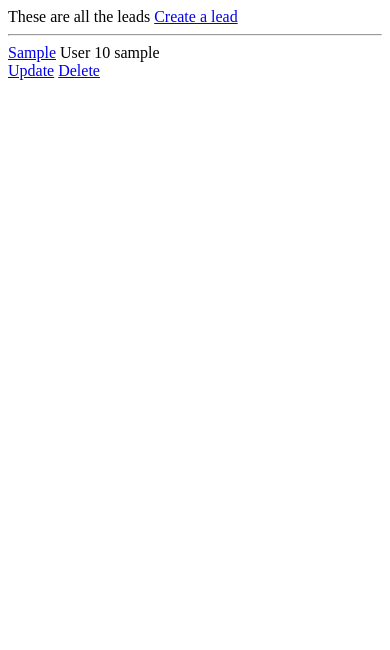
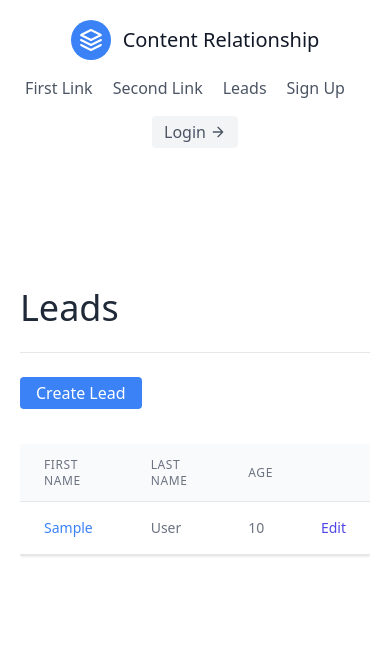
Before and after one commit to devdattakhoche/CRM-Django, a Django app: page /leads/ in a window 390 px wide. Shown: the top 650 px of the page. Run offline with Django 3.2, Linux system fonts and the light colour scheme; tables that the repository leaves empty hold one stand-in row (values such as "Sample post").

Commit message:
Added Styles

```diff
--- a/djcrm/urls.py
+++ b/djcrm/urls.py
@@ -1,23 +1,16 @@
-"""djcrm URL Configuration
-
-The `urlpatterns` list routes URLs to views. For more information please see:
-    https://docs.djangoproject.com/en/3.2/topics/http/urls/
-Examples:
-Function views
-    1. Add an import:  from my_app import views
-    2. Add a URL to urlpatterns:  path('', views.home, name='home')
-Class-based views
-    1. Add an import:  from other_app.views import Home
-    2. Add a URL to urlpatterns:  path('', Home.as_view(), name='home')
-Including another URLconf
-    1. Import the include() function: from django.urls import include, path
-    2. Add a URL to urlpatterns:  path('blog/', include('blog.urls'))
-"""
+from django.conf import settings
+from django.conf.urls.static import static
 from django.contrib import admin
 from django.urls import path
 from django.urls.conf import include
+from leads import views
 
 urlpatterns = [
     path("admin/", admin.site.urls),
     path("leads/", include("leads.urls", namespace="leads")),
+    path("landing/", views.LandingView.as_view(), name="landing_page"),
 ]
+
+if settings.DEBUG:
+
+    urlpatterns += static(settings.STATIC_URL, document_root=settings.STATIC_ROOT)
--- a/leads/urls.py
+++ b/leads/urls.py
@@ -5,9 +5,9 @@ from . import views
 app_name = "leads"
 
 urlpatterns = [
-    path("", views.lead_list, name="lead_list"),
-    path("<int:id>/", views.lead_detail, name="lead_detail"),
-    path("create/", views.lead_create, name="lead_create"),
-    path("<int:id>/update/", views.lead_update, name="lead_update"),
-    path("<int:id>/delete/", views.lead_delete, name="lead_delete"),
+    path("", views.LeadListView.as_view(), name="lead_list"),
+    path("<int:pk>/", views.LeadDetailView.as_view(), name="lead_detail"),
+    path("create/", views.LeadCreateView.as_view(), name="lead_create"),
+    path("<int:pk>/update/", views.LeadUpdateView.as_view(), name="lead_update"),
+    path("<int:pk>/delete/", views.lead_delete, name="lead_delete"),
 ]
--- a/leads/views.py
+++ b/leads/views.py
@@ -1,7 +1,24 @@
 from django.shortcuts import redirect, render
-from django.http import HttpResponse
-from .models import Agent, Lead
+from .models import Lead
 from .forms import LeadModelForm, Leadform
+from django.views import generic
+from django.urls import reverse
+from django.core.mail import send_mail
+
+
+class LandingView(generic.TemplateView):
+    template_name = "landing.html"
+
+
+def landing_page(request):
+    return render(request, "landing.html")
+
+
+class LeadListView(generic.ListView):
+    template_name = "leads/lead_list.html"
+    context_object_name = "leads"  # default object name 'object_list'
+    model = Lead  # pass model or queryset
+    # queryset = Lead.objects.all()
 
 
 def lead_list(request):
@@ -10,10 +27,36 @@ def lead_list(request):
     return render(request, "leads/lead_list.html", params)
 
 
-def lead_detail(request, id):
-    lead = Lead.objects.get(id=id)
+class LeadDetailView(generic.DetailView):
+    # default pk is needed in url
+    template_name = "leads/lead_detail.html"
+    context_object_name = "lead"
+    model = Lead  # pass model or queryset
+    # queryset = Lead.objects.all()
+
+
+def lead_detail(request, pk):
+    lead = Lead.objects.get(id=pk)
     params = {"lead": lead}
     return render(request, "leads/lead_detail.html", params)
+
+
+class LeadCreateView(generic.CreateView):
+    model = Lead
+    template_name = "leads/lead_create.html"
+    form_class = LeadModelForm
+
+    def form_valid(self, form):
+        send_mail(
+            subject="A lead has been created",
+            message="Go to the site to see the new lead",
+            from_email="test@test.com",
+            recipient_list=["test2@test.com"],
+        )
+        return super(LeadCreateView, self).form_valid(form)
+
+    def get_success_url(self) -> str:
+        return reverse("leads:lead_list")
 
 
 def lead_create(request):
@@ -26,8 +69,17 @@ def lead_create(request):
     return render(request, "leads/lead_create.html", params)
 
 
-def lead_update(request, id):
-    lead = Lead.objects.get(id=id)
+class LeadUpdateView(generic.UpdateView):
+    model = Lead
+    form_class = LeadModelForm
+    template_name = "leads/lead_update.html"
+
+    def get_success_url(self) -> str:
+        return reverse("leads:lead_list")
+
+
+def lead_update(request, pk):
+    lead = Lead.objects.get(id=pk)
 
     if request.method == "POST":
         form = LeadModelForm(request.POST, instance=lead)
@@ -38,11 +90,20 @@ def lead_update(request, id):
     return render(request, "leads/lead_update.html", params)
 
 
-def lead_delete(request, id):
-    lead = Lead.objects.get(id=id)
+class LeadDeleteView(generic.DeleteView):
+    model = Lead
+    # Delete view by default gives us a form to submit , so we can mention it in template
+    def get_success_url(self) -> str:
+        return reverse("leads:lead_list")
+
+
+def lead_delete(request, pk):
+    lead = Lead.objects.get(id=pk)
     lead.delete()
     return redirect("leads:lead_list")
 
+
+## FORMS
 
 # def lead_update(request, id):
 #     lead = Lead.objects.get(id=id)
--- /dev/null
+++ b/static/js/main.js
@@ -0,0 +1 @@
+console.log("main.js")
--- a/templates/base.html
+++ b/templates/base.html
@@ -3,25 +3,21 @@
 
 <head>
     <meta charset="UTF-8">
+    <link href="https://unpkg.com/tailwindcss@^2/dist/tailwind.min.css" rel="stylesheet">
     <meta http-equiv="X-UA-Compatible" content="IE=edge">
     <meta name="viewport" content="width=device-width, initial-scale=1.0">
     <title>DJCRM</title>
     <style>
-        .lead {
-            padding-top: 10px;
-            padding-bottom: 10px;
-            padding-left: 6px;
-            padding-right: 6px;
-            margin-top: 10px;
-            background-color: #f6f6f6;
-            width: 100%;
-        }
     </style>
 </head>
 
 <body>
-    {% block content %}
-    {% endblock content %}
+    <div class="max-w-7xl mx-auto">
+        {% include "navbar.html" %}
+        {% block content %}
+        {% endblock content %}
+    </div>
+    {% include "scripts.html" %}
 </body>
 
 </html>
--- a/templates/leads/lead_list.html
+++ b/templates/leads/lead_list.html
@@ -1,21 +1,68 @@
-{% extends 'base.html' %}
+{% extends 'base.html'%}
+
 {% block content %}
-These are all the leads
-<a href="{% url 'leads:lead_create' %}">Create a lead</a>
-<hr>
 
-{% for lead in leads %}
-<div class='leads'>
-    <a href="{% url 'leads:lead_detail' lead.id %}">{{lead.first_name}}</a>
-    {{lead.last_name}}
-    {{lead.age}}
-    {{lead.agent}}
-
-    <br />
-    <a href="{% url 'leads:lead_update' lead.id %}">Update</a>
-
-    <a href="{% url 'leads:lead_delete' lead.id %}">Delete</a>
-</div>
-<br />
-{% endfor %}
+<section class="text-gray-700 body-font">
+    <div class="container px-5 py-24 mx-auto flex flex-wrap">
+        <div class="w-full mb-6 py-6 flex justify-between items-center border-b border-gray-200">
+            <div>
+                <h1 class="text-4xl text-gray-800">Leads</h1>
+            </div>
+        </div>
+        <a href="{% url 'leads:lead_create' %}"><button
+                class="inline-flex text-white bg-blue-500 border-0 py-1 px-4 focus:outline-none hover:bg-blue-600 rounded mb-9">Create
+                Lead</button></a>
+        <div class="flex flex-col w-full">
+            <div class="-my-2 overflow-x-auto sm:-mx-6 lg:-mx-8">
+                <div class="py-2 align-middle inline-block min-w-full sm:px-6 lg:px-8">
+                    <div class="shadow overflow-hidden border-b border-gray-200 sm:rounded-lg">
+                        <table class="min-w-full divide-y divide-gray-200">
+                            <thead class="bg-gray-50">
+                                <tr>
+                                    <th scope="col"
+                                        class="px-6 py-3 text-left text-xs font-medium text-gray-500 uppercase tracking-wider">
+                                        First Name
+                                    </th>
+                                    <th scope="col"
+                                        class="px-6 py-3 text-left text-xs font-medium text-gray-500 uppercase tracking-wider">
+                                        Last Name
+                                    </th>
+                                    <th scope="col"
+                                        class="px-6 py-3 text-left text-xs font-medium text-gray-500 uppercase tracking-wider">
+                                        Age
+                                    </th>
+                                    <th scope="col" class="relative px-6 py-3">
+                                        <span class="sr-only">Edit</span>
+                                    </th>
+                                </tr>
+                            </thead>
+                            <tbody>
+                                {% for lead in leads %}
+                                <tr class="bg-white">
+                                    <td class="px-6 py-4 whitespace-nowrap text-sm font-medium text-gray-900">
+                                        <a class="text-blue-500 hover:text-blue-800"
+                                            href="{% url 'leads:lead_detail' lead.id %}">{{ lead.first_name }}</a>
+                                    </td>
+                                    <td class="px-6 py-4 whitespace-nowrap text-sm text-gray-500">
+                                        {{ lead.last_name }}
+                                    </td>
+                                    <td class="px-6 py-4 whitespace-nowrap text-sm text-gray-500">
+                                        {{ lead.age }}
+                                    </td>
+                                    <td class="px-6 py-4 whitespace-nowrap text-right text-sm font-medium">
+                                        <a href="{% url 'leads:lead_update' lead.id %}"
+                                            class="text-indigo-600 hover:text-indigo-900">
+                                            Edit
+                                        </a>
+                                    </td>
+                                </tr>
+                                {% endfor %}
+                            </tbody>
+                        </table>
+                    </div>
+                </div>
+            </div>
+        </div>
+    </div>
+</section>
 {% endblock content %}
--- /dev/null
+++ b/templates/navbar.html
@@ -0,0 +1,25 @@
+<header class="text-gray-600 body-font">
+    <div class="container mx-auto flex flex-wrap p-5 flex-col md:flex-row items-center">
+        <a class="flex title-font font-medium items-center text-gray-900 mb-4 md:mb-0">
+            <svg xmlns="http://www.w3.org/2000/svg" fill="none" stroke="currentColor" stroke-linecap="round"
+                stroke-linejoin="round" stroke-width="2" class="w-10 h-10 text-white p-2 bg-blue-500 rounded-full"
+                viewBox="0 0 24 24">
+                <path d="M12 2L2 7l10 5 10-5-10-5zM2 17l10 5 10-5M2 12l10 5 10-5"></path>
+            </svg>
+            <span class="ml-3 text-xl">Content Relationship</span>
+        </a>
+        <nav class="md:ml-auto flex flex-wrap items-center text-base justify-center">
+            <a class="mr-5 hover:text-gray-900">First Link</a>
+            <a class="mr-5 hover:text-gray-900">Second Link</a>
+            <a href="{% url 'leads:lead_list' %}" class="mr-5 hover:text-gray-900">Leads</a>
+            <a class="mr-5 hover:text-gray-900">Sign Up</a>
+        </nav>
+        <a href="#"><button
+                class="inline-flex items-center bg-gray-100 border-0 py-1 px-3 focus:outline-none hover:bg-gray-200 rounded text-base mt-4 md:mt-0">Login
+                <svg fill="none" stroke="currentColor" stroke-linecap="round" stroke-linejoin="round" stroke-width="2"
+                    class="w-4 h-4 ml-1" viewBox="0 0 24 24">
+                    <path d="M5 12h14M12 5l7 7-7 7"></path>
+                </svg>
+            </button></a>
+    </div>
+</header>
--- /dev/null
+++ b/templates/scripts.html
@@ -0,0 +1,3 @@
+<script>
+
+</script>
```
Also changed, not shown: djcrm/settings.py (+8 -0 lines), templates/landing.html (added, +22 -0 lines), templates/leads/lead_update.html (+41 -19 lines), static/css/styles.css (added).
